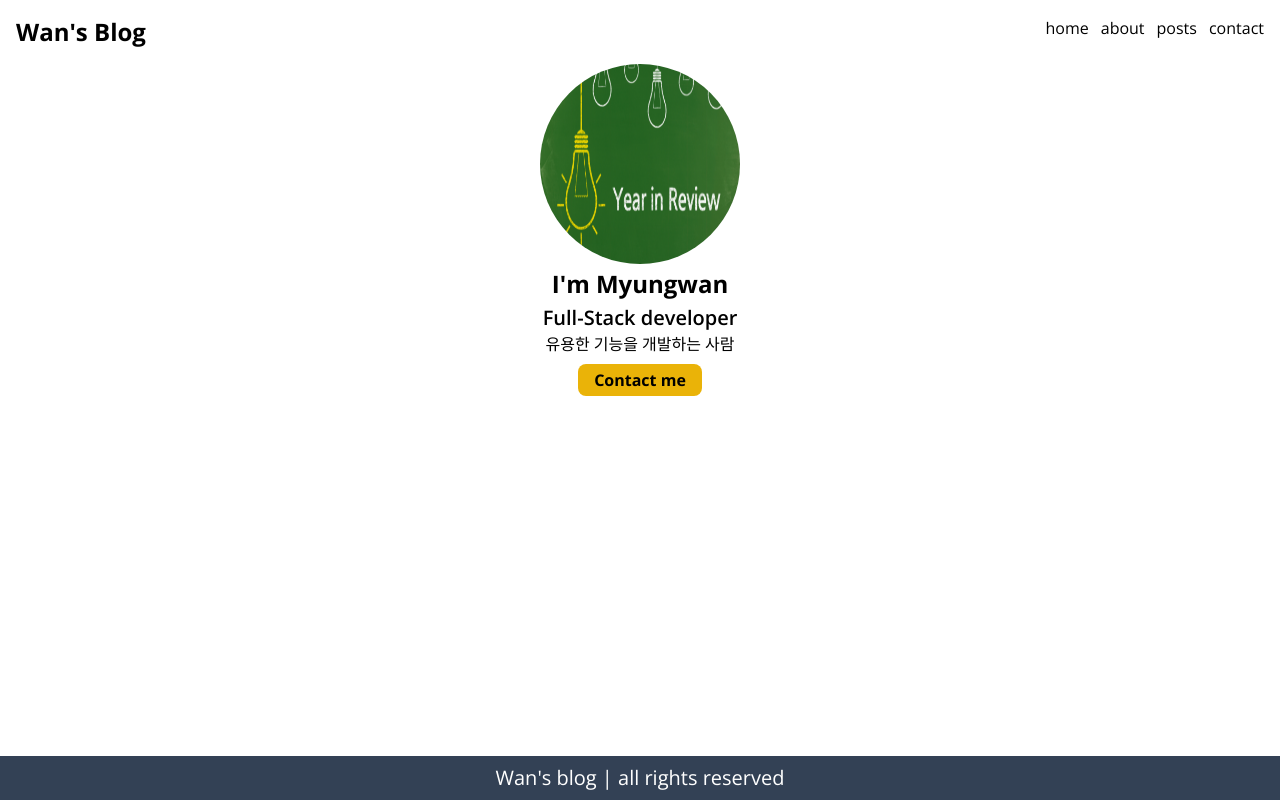
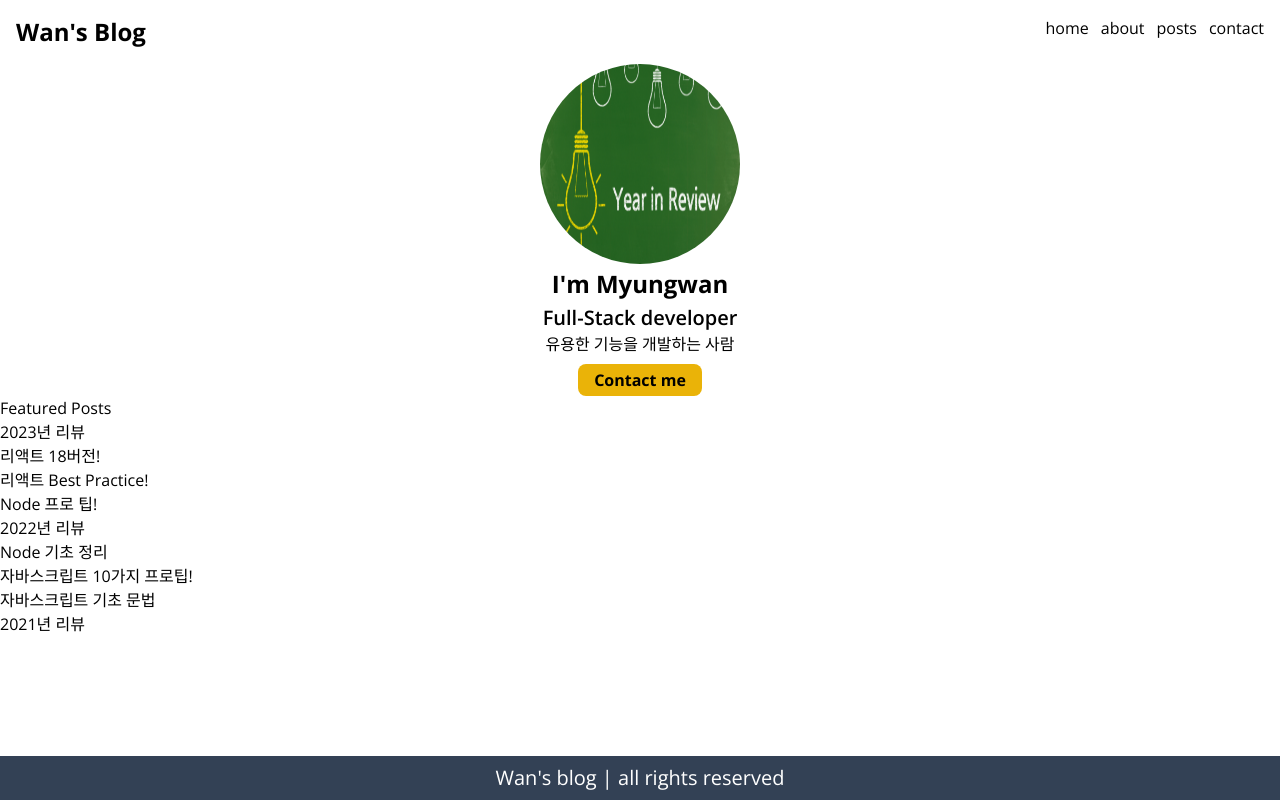
Before and after one commit to MyungWanPark/blog-next, a Next.js app: page / in a window 1280 px wide. Built offline with nearby package versions, Linux system fonts and the light colour scheme.

Commit message:
feat: Featured Post func

```diff
--- a/src/app/page.tsx
+++ b/src/app/page.tsx
@@ -1,3 +1,4 @@
+import FeaturedPosts from "@/components/FeaturedPosts";
 import Hero from "@/components/Hero";
 import Image from "next/image";
 
@@ -5,6 +6,7 @@
     return (
         <>
             <Hero />
+            <FeaturedPosts />
         </>
     );
 }
--- /dev/null
+++ b/src/components/FeaturedPosts.tsx
@@ -0,0 +1,12 @@
+import { getAllPosts } from "@/service/posts";
+import PostsGrid from "./PostsGrid";
+
+export default async function FeaturedPosts() {
+    const posts = await getAllPosts();
+    return (
+        <>
+            <h1>Featured Posts</h1>
+            <PostsGrid posts={posts} />
+        </>
+    );
+}
--- /dev/null
+++ b/src/components/PostsGrid.tsx
@@ -0,0 +1,11 @@
+import { Post } from "@/service/posts";
+
+export default function PostsGrid({ posts }: { posts: Post[] }) {
+    return (
+        <ul>
+            {posts.map((post) => (
+                <li key={post.path}>{post.title}</li>
+            ))}
+        </ul>
+    );
+}
--- /dev/null
+++ b/src/service/posts.ts
@@ -0,0 +1,18 @@
+import { readFile } from "fs/promises";
+import path from "path";
+
+export type Post = {
+    title: string;
+    description: string;
+    date: Date;
+    category: string;
+    path: string;
+    featured: boolean;
+};
+
+export async function getAllPosts(): Promise<Post[]> {
+    const dataPath = path.join(process.cwd(), "data", "posts.json");
+    return readFile(dataPath, "utf-8")
+        .then<Post[]>(JSON.parse)
+        .then((posts) => posts.sort((a, b) => (a.date > b.date ? -1 : 1)));
+}
```
